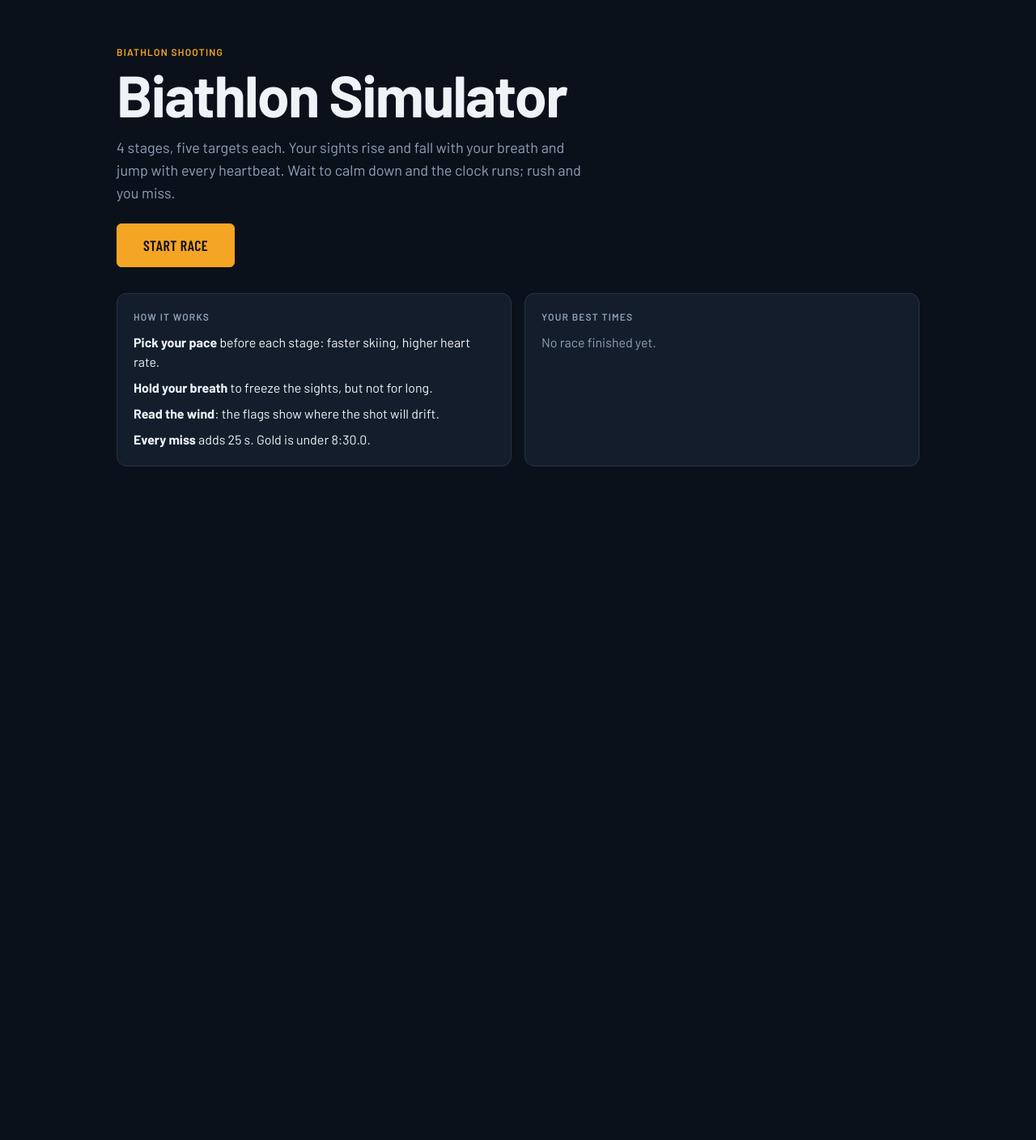
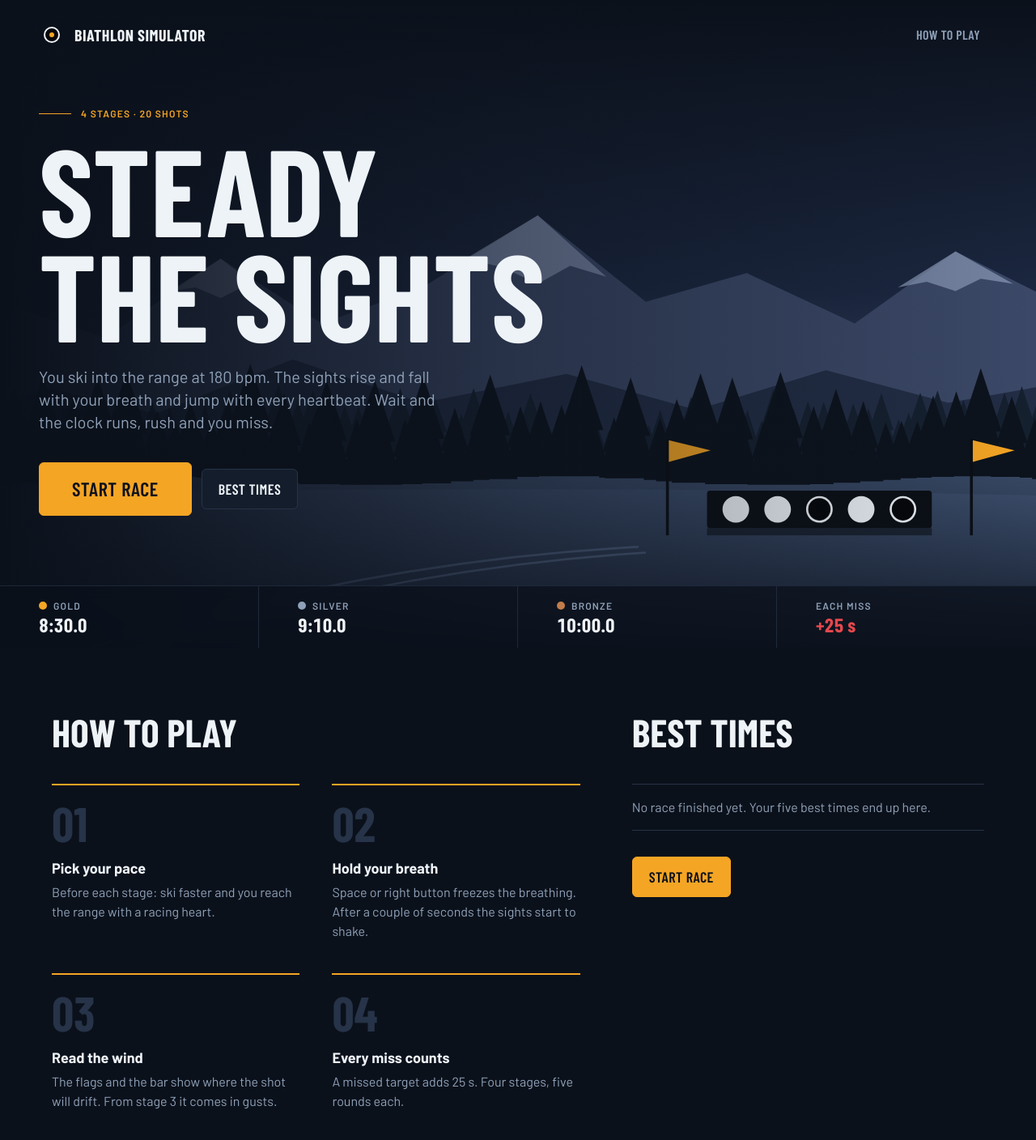
Before and after one commit to AlessioFerrari8/BiathlonSimulator, an Angular app in the folder frontend/: page /#/ in a window 1280 px wide. Shown: the top 1408 px of the page at 81% size. Before the commit the page ends 800 px from the top, so only its background shows below. Built offline with nearby package versions, Linux system fonts and the light colour scheme; a web font is replaced by a local one.

Commit message:
Feat: full screen home

```diff
--- a/frontend/src/app/app.html
+++ b/frontend/src/app/app.html
@@ -1,3 +1,3 @@
-<main class="mx-auto flex min-h-dvh w-full max-w-5xl flex-col px-4 py-6">
+<main class="flex min-h-dvh flex-col">
   <router-outlet />
 </main>
--- a/frontend/src/app/pages/home-page/home-page.html
+++ b/frontend/src/app/pages/home-page/home-page.html
@@ -1,37 +1,78 @@
-<section class="flex flex-1 flex-col justify-center gap-8 py-8">
-  <div>
-    <p class="label text-amber">Biathlon shooting</p>
-    <h1 class="mt-2 text-5xl font-extrabold tracking-tight sm:text-7xl">Biathlon Simulator</h1>
-    <p class="mt-4 max-w-xl text-lg text-mist">
-      {{ stageCount }} stages, five targets each. Your sights rise and fall with your breath and jump with every heartbeat.
-      Wait to calm down and the clock runs; rush and you miss.
-    </p>
-    <a routerLink="/race" class="btn btn-primary mt-6 px-8 py-3 text-lg">Start race</a>
+<!-- First screen: the range at dusk fills the window, the text sits on its dark side -->
+<section class="relative isolate flex min-h-dvh flex-col overflow-hidden">
+  <img src="range.svg" alt="" class="absolute inset-0 -z-10 size-full object-cover object-[70%_100%]">
+  <div class="absolute inset-0 -z-10 bg-linear-to-r from-night via-night/75 to-night/0 lg:via-night/40"></div>
+
+  <header class="flex items-center justify-between px-6 py-5 sm:px-12">
+    <span class="flex items-center gap-3 font-display text-xl font-bold tracking-wide uppercase">
+      <img src="favicon.svg" alt="" class="size-8"> Biathlon Simulator
+    </span>
+    <button type="button" class="btn btn-ghost text-base" (click)="how.scrollIntoView({ behavior: 'smooth' })">How to play</button>
+  </header>
+
+  <div class="flex flex-1 items-center px-6 pb-10 sm:px-12">
+    <div class="max-w-2xl">
+      <p class="label flex items-center gap-3 text-amber">
+        <span class="h-px w-10 bg-amber"></span> {{ stageCount }} stages · {{ shotCount }} shots
+      </p>
+      <h1 class="mt-5 font-display text-7xl leading-[0.85] font-extrabold uppercase sm:text-8xl xl:text-[9.5rem]">
+        Steady<br>the sights
+      </h1>
+      <p class="mt-6 max-w-lg text-lg text-mist sm:text-xl">
+        You ski into the range at 180 bpm. The sights rise and fall with your breath and jump with every heartbeat.
+        Wait and the clock runs, rush and you miss.
+      </p>
+      <div class="mt-9 flex flex-wrap items-center gap-3">
+        <a routerLink="/race" class="btn btn-primary px-10 py-4 text-2xl">Start race</a>
+        <button type="button" class="btn" (click)="how.scrollIntoView({ behavior: 'smooth' })">Best times</button>
+      </div>
+    </div>
   </div>
 
-  <div class="grid gap-4 md:grid-cols-2">
-    <div class="panel">
-      <h2 class="label">How it works</h2>
-      <ul class="mt-3 space-y-2">
-        <li><strong>Pick your pace</strong> before each stage: faster skiing, higher heart rate.</li>
-        <li><strong>Hold your breath</strong> to freeze the sights, but not for long.</li>
-        <li><strong>Read the wind</strong>: the flags show where the shot will drift.</li>
-        <li><strong>Every miss</strong> adds {{ penaltySeconds }} s. Gold is under {{ goldTime }}.</li>
-      </ul>
+  <!-- Bottom strip: the numbers that decide the race, like the start list on a scoreboard -->
+  <dl class="grid grid-cols-2 border-t border-line/70 bg-night/70 backdrop-blur sm:grid-cols-4">
+    @for (medal of medals; track medal.name) {
+      <div class="border-line/70 px-6 py-4 sm:border-r sm:px-12">
+        <dt class="label flex items-center gap-2"><span class="size-2.5 rounded-full" [class]="medal.color"></span>{{ medal.name }}</dt>
+        <dd class="stat mt-1">{{ medal.time }}</dd>
+      </div>
+    }
+    <div class="px-6 py-4 sm:px-12">
+      <dt class="label">Each miss</dt>
+      <dd class="stat mt-1 text-miss">+{{ penaltySeconds }} s</dd>
+    </div>
+  </dl>
+</section>
+
+<section #how class="scroll-mt-4 px-6 py-20 sm:px-12">
+  <div class="mx-auto grid max-w-6xl gap-16 lg:grid-cols-[3fr_2fr]">
+    <div>
+      <h2 class="font-display text-5xl font-bold uppercase">How to play</h2>
+      <ol class="mt-10 grid gap-x-10 gap-y-10 sm:grid-cols-2">
+        @for (step of steps; track step.title) {
+          <li class="border-t-2 border-amber pt-4">
+            <span class="font-display text-6xl leading-none font-extrabold text-line">0{{ $index + 1 }}</span>
+            <h3 class="mt-3 text-lg font-bold">{{ step.title }}</h3>
+            <p class="mt-1 text-mist">{{ step.text }}</p>
+          </li>
+        }
+      </ol>
     </div>
 
-    <div class="panel">
-      <h2 class="label">Your best times</h2>
-      <ol class="mt-3 space-y-2">
+    <div>
+      <h2 class="font-display text-5xl font-bold uppercase">Best times</h2>
+      <ol class="mt-10 divide-y divide-line border-y border-line">
         @for (entry of bestTimes(); track entry.date) {
-          <li class="flex items-baseline justify-between gap-3">
-            <span class="stat">{{ formatTime(entry.totalMs) }}</span>
+          <li class="flex items-baseline gap-4 py-4">
+            <span class="w-5 font-display text-xl font-bold text-mist">{{ $index + 1 }}</span>
+            <span class="stat flex-1 text-3xl">{{ formatTime(entry.totalMs) }}</span>
             <span class="text-sm text-mist">{{ entry.misses }} missed · {{ entry.date | date: 'd MMM' }}</span>
           </li>
         } @empty {
-          <li class="text-mist">No race finished yet.</li>
+          <li class="py-4 text-mist">No race finished yet. Your five best times end up here.</li>
         }
       </ol>
+      <a routerLink="/race" class="btn btn-primary mt-8">Start race</a>
     </div>
   </div>
 </section>
--- a/frontend/src/app/pages/home-page/home-page.ts
+++ b/frontend/src/app/pages/home-page/home-page.ts
@@ -1,6 +1,6 @@
 import { Component, inject } from '@angular/core';
 import { RouterLink } from '@angular/router';
-import { MEDAL_LIMIT_MS, PENALTY_MS, STAGES } from '../../game/config';
+import { MEDAL_LIMIT_MS, PENALTY_MS, STAGES, TARGET_XS } from '../../game/config';
 import { formatTime } from '../../game/format';
 import { DatePipe } from '@angular/common';
 import { BestTimes } from '../../core/best-times';
@@ -9,11 +9,23 @@ import { BestTimes } from '../../core/best-times';
   imports: [RouterLink, DatePipe],
   selector: 'app-home-page',
   templateUrl: './home-page.html',
+  host: { class: 'flex flex-1 flex-col' },
 })
 export class HomePage {
   protected readonly bestTimes = inject(BestTimes).list;
   protected readonly stageCount = STAGES.length;
+  protected readonly shotCount = STAGES.length * TARGET_XS.length;
   protected readonly penaltySeconds = PENALTY_MS / 1000;
-  protected readonly goldTime = formatTime(MEDAL_LIMIT_MS.gold);
   protected readonly formatTime = formatTime;
+  protected readonly medals = [
+    { name: 'Gold', time: formatTime(MEDAL_LIMIT_MS.gold), color: 'bg-amber' },
+    { name: 'Silver', time: formatTime(MEDAL_LIMIT_MS.silver), color: 'bg-mist' },
+    { name: 'Bronze', time: formatTime(MEDAL_LIMIT_MS.bronze), color: 'bg-[#c27c4a]' },
+  ];
+  protected readonly steps = [
+    { title: 'Pick your pace', text: 'Before each stage: ski faster and you reach the range with a racing heart.' },
+    { title: 'Hold your breath', text: 'Space or right button freezes the breathing. After a couple of seconds the sights start to shake.' },
+    { title: 'Read the wind', text: 'The flags and the bar show where the shot will drift. From stage 3 it comes in gusts.' },
+    { title: 'Every miss counts', text: `A missed target adds ${PENALTY_MS / 1000} s. Four stages, five rounds each.` },
+  ];
 }
--- a/frontend/src/app/pages/result-page/result-page.html
+++ b/frontend/src/app/pages/result-page/result-page.html
@@ -2,7 +2,7 @@
   <section class="flex flex-1 flex-col justify-center gap-6 py-8">
     <div>
       <p class="label text-amber">{{ race.rank === 1 ? 'New personal best' : 'Finish' }}</p>
-      <h1 class="mt-2 text-6xl font-extrabold tabular-nums sm:text-8xl">{{ formatTime(race.result.totalMs) }}</h1>
+      <h1 class="mt-2 font-display text-7xl font-extrabold tabular-nums sm:text-9xl">{{ formatTime(race.result.totalMs) }}</h1>
       <p class="mt-2 text-lg text-mist">{{ medal() }} · {{ race.result.misses }} missed</p>
     </div>
 
--- a/frontend/src/app/pages/result-page/result-page.ts
+++ b/frontend/src/app/pages/result-page/result-page.ts
@@ -10,6 +10,7 @@ const MEDAL_LABEL = { gold: 'Gold', silver: 'Silver', bronze: 'Bronze', none: 'N
   imports: [RouterLink],
   selector: 'app-result-page',
   templateUrl: './result-page.html',
+  host: { class: 'mx-auto flex w-full max-w-5xl flex-1 flex-col px-4 py-6' },
 })
 export class ResultPage {
   protected readonly race = inject(RaceStore).last;
```
